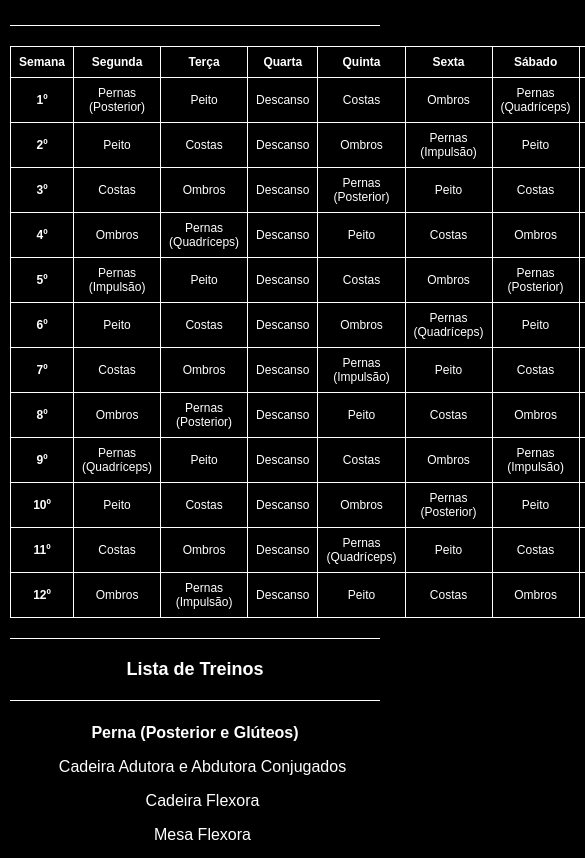
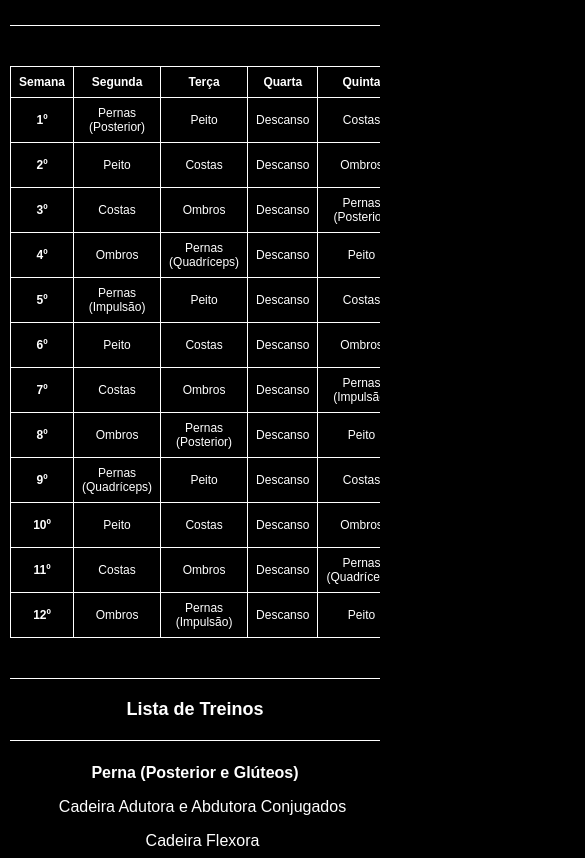
Before and after one commit to Siilvaxz7/Siilvaxz, a plain HTML site: page index5.html in a window 390 px wide. Shown: the part 1259-2117 px from the top of the page, 585 px wide, since content can reach past the window. Drawn offline with Linux system fonts and the light colour scheme.

Commit message:
Update index5.html

```diff
--- a/index5.html
+++ b/index5.html
@@ -98,7 +98,23 @@ ul li ul li {
             .img-container img {
                 max-width: 90%;
             }
-        }
+            .table-container {
+    width: 100%;
+    overflow-x: auto; /* permite rolar horizontalmente no celular */
+}
+
+table {
+    border-collapse: collapse;
+    width: 100%; /* mantém 100% do container */
+    min-width: 600px; /* opcional, evita que fique muito estreita */
+}
+
+table th, table td {
+    border: 1px solid white;
+    padding: 8px;
+    text-align: center;
+}
+
     </style>
 </head>
 
@@ -117,7 +133,9 @@ ul li ul li {
     </div>
     <hr>
 
+
     <!-- TABELA -->
+    <div class="table-container">
     <table>
         <tr>
             <th>Semana</th>
@@ -143,7 +161,7 @@ ul li ul li {
         <tr><th>11º</th><td>Costas</td><td>Ombros</td><td>Descanso</td><td>Pernas (Quadríceps)</td><td>Peito</td><td>Costas</td><td>Descanso</td></tr>
         <tr><th>12º</th><td>Ombros</td><td>Pernas (Impulsão)</td><td>Descanso</td><td>Peito</td><td>Costas</td><td>Ombros</td><td>Descanso</td></tr>
     </table>
-
+    </div>
     <hr>
     <h2>Lista de Treinos</h2>
     <hr>
```
